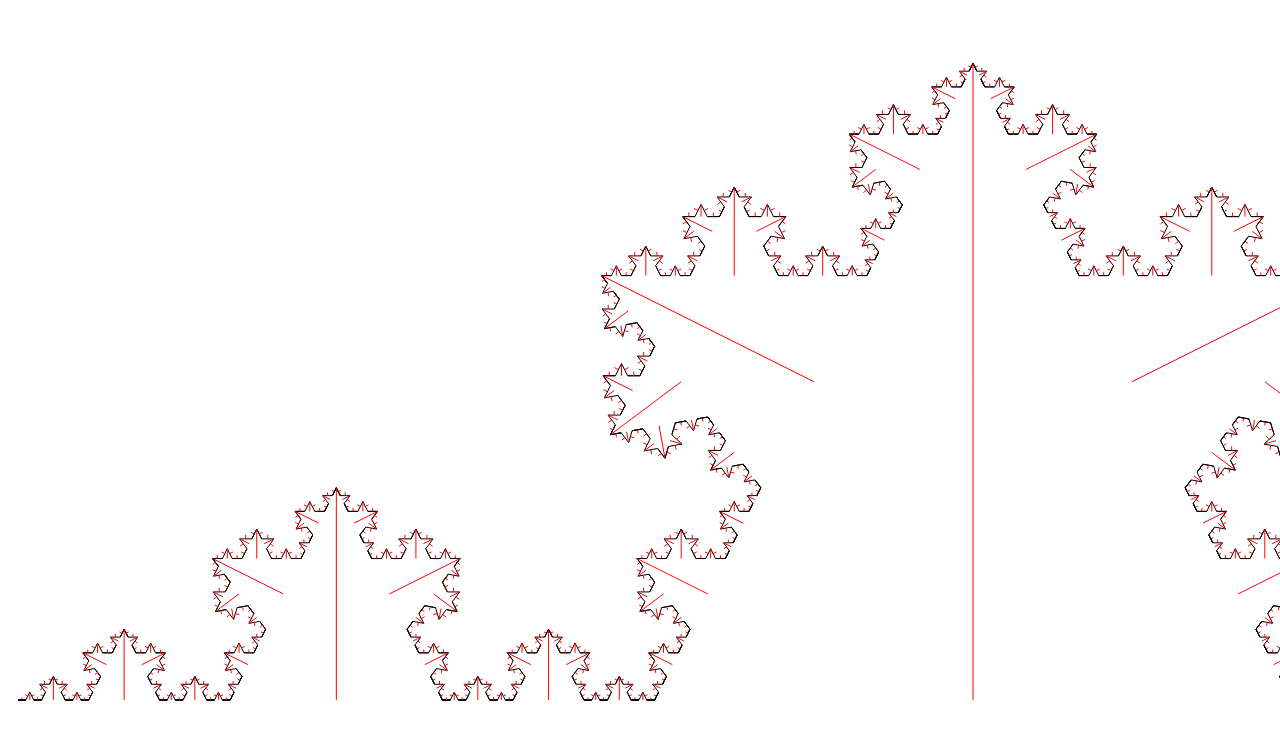
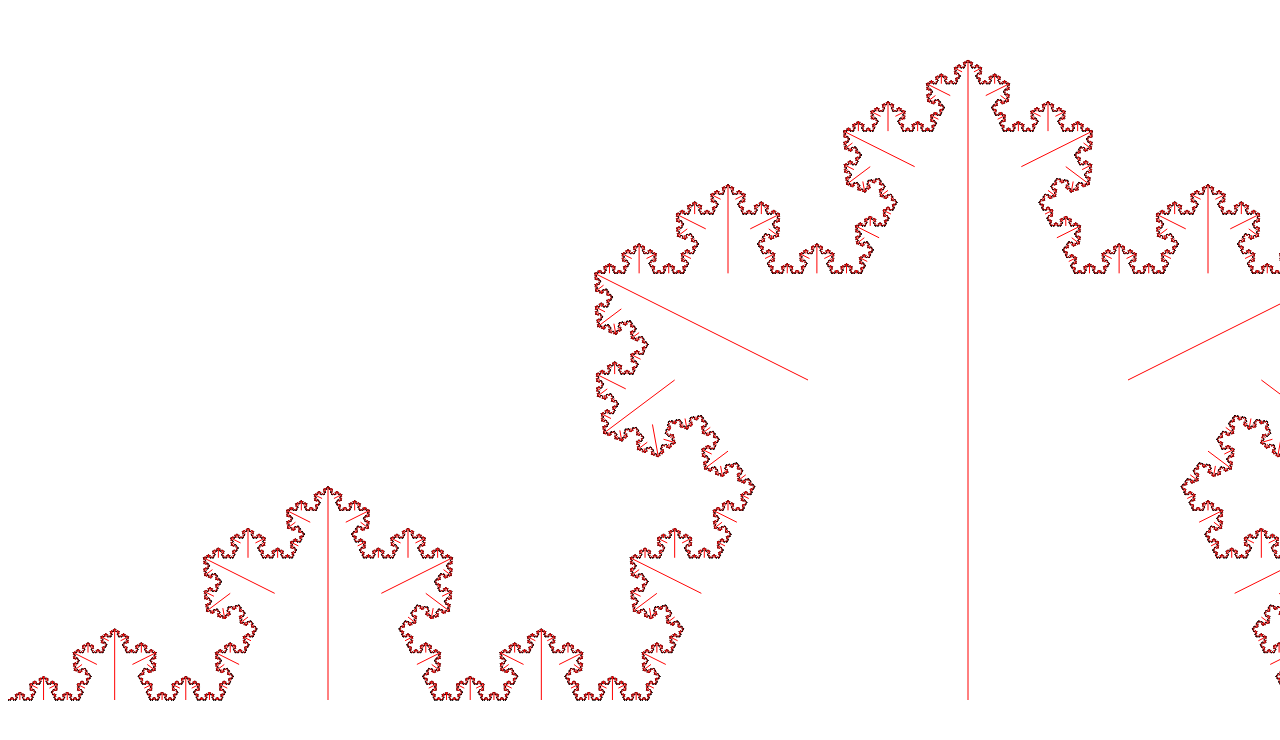
Before and after one commit to risboo6909/koch, a plain HTML site: page index.html in a window 1280 px wide. Shown: the part 108-848 px from the top of the page. Drawn offline with Linux system fonts and the light colour scheme.

Commit message:
refactor 2

```diff
--- a/index.html
+++ b/index.html
@@ -11,18 +11,6 @@
 
 <script>
 
-	var getNormalCoeff = function(k0, invert)
-	{
-		var k1 = -1 / k0;
-		var k1_angle = Math.atan(k1);
-		if (invert)
-		{
-			k1_angle = k1_angle - Math.PI;
-			k1 = Math.tan(k1_angle);
-		}
-		return [k1, k1_angle];
-	}
-
 	var computeNormal = function(k, k1_angle, L, one_third, x, y)
 	{
 
@@ -30,19 +18,12 @@
 		var x0 = x + 1.5 * one_third;
 		var y0 = k * x0 + b;
 
-		return [x0, y0, L * Math.cos(k1_angle), L * Math.sin(k1_angle), b];
-	}
-
-	var getL = function(x0, y0, x1, y1)
-	{
-		var x_sq = (x1 - x0) * (x1 - x0);
-		var y_sq = (y1 - y0) * (y1 - y0);
-		return (Math.sqrt(x_sq + y_sq)) / 3;
+		return {'x0': x0, 'y0': y0, 'x1': L * Math.cos(k1_angle), 'y1': L * Math.sin(k1_angle), 'b': b};
 	}
 
 	var rayLineIntersection = function(ax, ay, bx, by, adx, ady, bdx, bdy)
 	{
-		// ray-line intersection test (stX = a, x0 = b)
+		// ray-line intersection test (x0 = a, x0 = b)
 		var dx = bx - ax;
 		var dy = by - ay;
 		var det = bdx * ady - bdy * adx;
@@ -51,7 +32,7 @@
 		return (v > 0 && det != 0)
 	}
 
-	var drawLine = function(context, fromX, fromY, toX, toY, color, width)
+	var drawLine = function(fromX, fromY, toX, toY, color, width)
 	{
 		context.beginPath();
 		context.moveTo(fromX, fromY);
@@ -61,74 +42,61 @@
 		context.stroke();
 	}
 
-	var drawKochSegment = function(old_n, stX, stY, endX, endY, steps, context)
+	canvas = document.getElementById('canvas');
+	context = canvas.getContext('2d');
+
+	var drawKochSegment = function(prevNorm, x0, y0, x1, y1, steps)
 	{
 
 		if (steps <= 0)
 			return;
 
-		var one_third = (endX - stX) / 3, half_third = 0.5 * one_third;
+		var L = Math.sqrt(Math.pow(x1 - x0, 2) + Math.pow(y1 - y0, 2)) / 3;
+		var one_third = (x1 - x0) / 3, two_thirds = 2 * one_third, half_third = 0.5 * one_third;
 
-		var L = getL(stX, stY, endX, endY);
+		var k0 = (y1 - y0) / (x1 - x0);
+		var k1_angle = Math.atan(-1 / k0);
 
-		var k0 = (endY - stY) / (endX - stX);
+		drawLine(x0, y0, x1, y1, '#000000', 1);
 
-		var res = getNormalCoeff(k0, false);
-		var k1 = res[0], k1_angle = res[1];
+		if (steps >	1)
+			drawLine(x0 + one_third, y0 + one_third * k0, x0 + two_thirds, y0 + two_thirds * k0, 'white', 3);
 
-		drawLine(context, stX, stY, endX, endY, '#000000', 1);
+		var r = computeNormal(k0, k1_angle, L, one_third, x0, y0);
 
-		if (steps > 1)
-			drawLine(context, stX + one_third, stY + one_third * k0, stX + 2 * one_third, stY + 2 * one_third * k0, 'white', 3);
+		if (prevNorm != NaN && rayLineIntersection(prevNorm.x0, prevNorm.y0, r.x0, r.y0, prevNorm.x1, prevNorm.y1, r.x1, r.y1))
+			r = computeNormal(k0, k1_angle - Math.PI, L, one_third, x0, y0);
 
-		var res = computeNormal(k0, k1_angle, L, one_third, stX, stY);
+		var t1 = k0 * (r.x0 - half_third) + r.b;
+		var t2 = k0 * (r.x0 + half_third) + r.b;
 
-		var x0 = res[0],
-			y0 = res[1],
-			newX = res[2],
-			newY = res[3],
-			b = res[4];
-
-		if (old_n != NaN)
-		{
-
-			if (rayLineIntersection(old_n[2], old_n[3], x0, y0, old_n[0], old_n[1], newX, newY))
-			{
-				k1_angle = k1_angle - Math.PI;
-				k1 = Math.tan(k1_angle);
-			}
-
-			res = computeNormal(k0, k1_angle, L, one_third, stX, stY);
-			x0 = res[0], y0 = res[1], newX = res[2], newY = res[3], b = res[4];
-
-		}
+		var curNorm = {'x1': r.x1, 'y1': r.y1, 'x0': r.x0, 'y0': r.y0};
 
 		if (steps == STEPS)
 		{
-			var k = (endY - stY) / 3;
-			drawKochSegment([endX, stY, 0, stY], stX, stY, stX + one_third, stY + k, steps - 1, context);
-			drawKochSegment([endX, stY, 0, stY], stX + 2 * one_third, stY + 2 * k, endX, stY + 3 * k, steps - 1, context);
+			var k = (y1 - y0) / 3;
+			drawKochSegment({'x1': x1, 'y0': y0, 'x0': x0, 'y1': y0 + k},
+									x0, y0, x0 + one_third, y0 + k, steps - 1);
+
+			drawKochSegment({'x1': x1, 'y0': y0 + 2 * k, 'x0': x0, 'y1': y0 + 3 * k},
+									x0 + two_thirds, y0 + 2 * k, x1, y0 + 3 * k, steps - 1);
 		}
-			else
+		else
 		{
-			drawKochSegment(old_n, x0 - half_third, k0 * (x0 - half_third) + b, x0 - 1.5 * one_third, k0 * (x0 - 1.5 * one_third) + b, steps - 1, context);
-			drawKochSegment(old_n, x0 + half_third, k0 * (x0 + half_third) + b, x0 + 1.5 * one_third, k0 * (x0 + 1.5 * one_third) + b, steps - 1, context);
+			drawKochSegment(prevNorm, r.x0 - half_third, t1, r.x0 - 1.5 * one_third, t1 - k0 * one_third, steps - 1);
+			drawKochSegment(prevNorm, r.x0 + half_third, t2, r.x0 + 1.5 * one_third, t2 + k0 * one_third, steps - 1);
 		}
 
-		drawKochSegment([newX, newY, x0, y0], x0 - half_third, k0 * (x0 - half_third) + b, x0 + newX, y0 + newY, steps - 1, context);
-		drawKochSegment([newX, newY, x0, y0], x0 + half_third, k0 * (x0 + half_third) + b, x0 + newX, y0 + newY, steps - 1, context);
+		drawKochSegment(curNorm, r.x0 - half_third, t1, r.x0 + r.x1, r.y0 + r.y1, steps - 1);
+		drawKochSegment(curNorm, r.x0 + half_third, t2, r.x0 + r.x1, r.y0 + r.y1, steps - 1);
 
-		// draw a normal, debug only
-		drawLine(context, x0, y0, x0 + newX, y0 + newY, '#FF0000', 1);
-
+		// draw a prevNormal, debug only
+		drawLine(r.x0, r.y0, r.x0 + r.x1, r.y0 + r.y1, '#FF0000', 1);
 	}
 
-	var canvas = document.getElementById('canvas');
-	var context = canvas.getContext('2d');
+	STEPS = 8;
 
-	var STEPS = 6;
-
-	drawKochSegment(NaN, 10, 800, 1920, 800, STEPS, context);
+	drawKochSegment(NaN, 0, 800, 1920, 800, STEPS);
 
 </script>
 </body>
```
